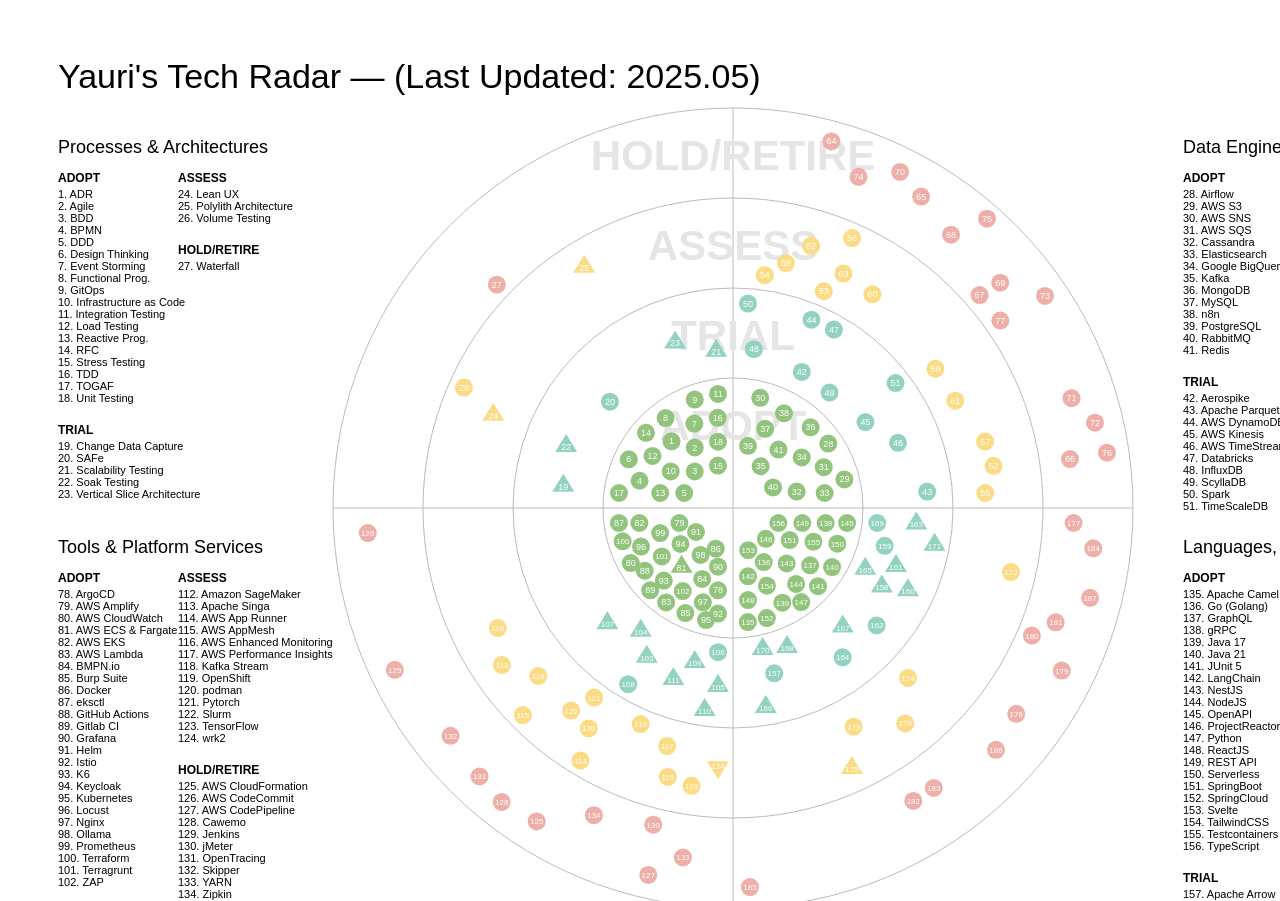
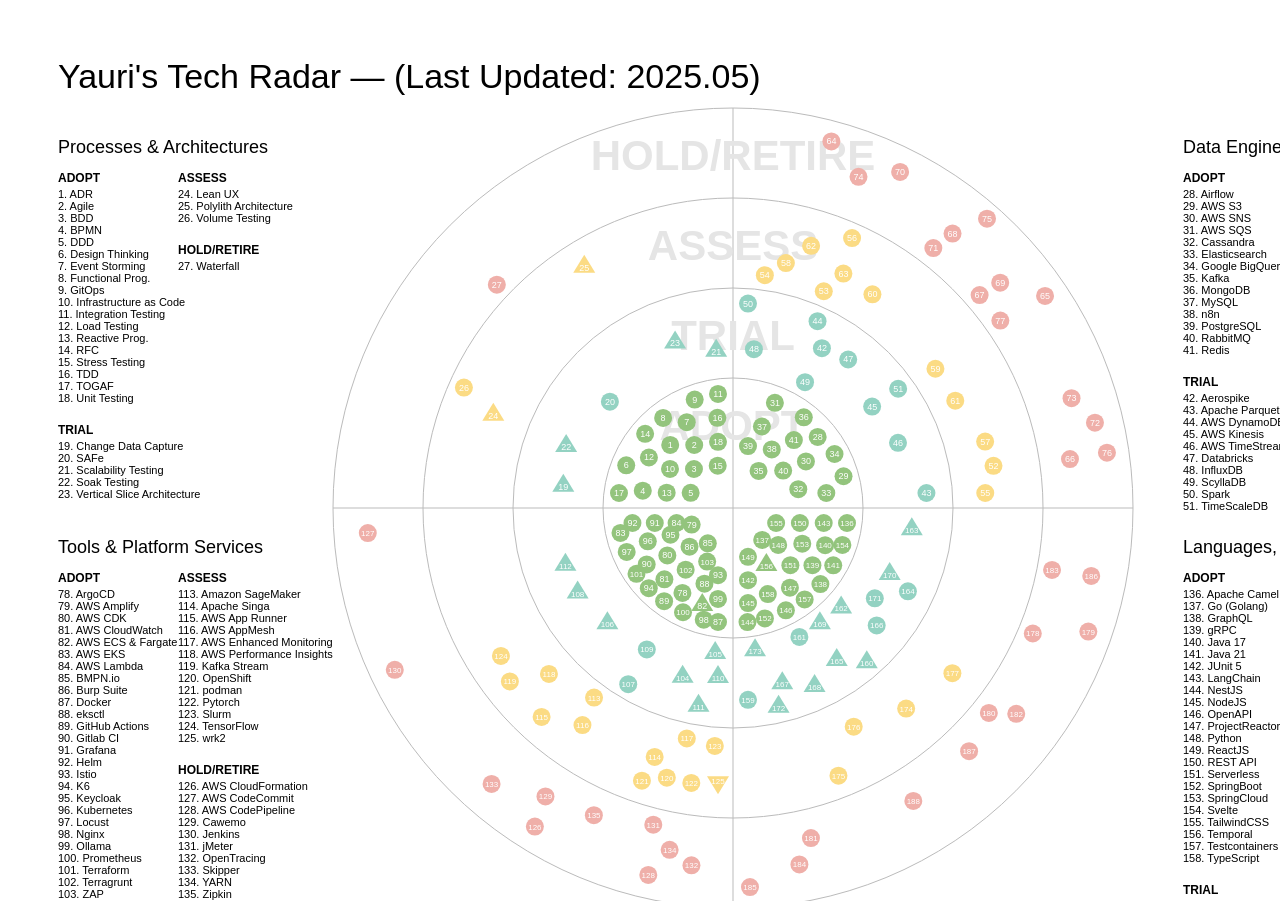
Before and after one commit to yauritux/personal-tech-radar, a website: page index.html in a window 1280 px wide. Shown: the top 901 px of the page. Drawn offline with nearby package versions, Linux system fonts and the light colour scheme.

Commit message:
chore: started to adopt Temporal and CDK

```diff
--- a/index.html
+++ b/index.html
@@ -663,7 +663,15 @@
             quadrant: 1,
             ring: 0,
             label: "Terraform",
-	    link: "https://www.terraform.io/",
+	          link: "https://www.terraform.io/",
+            active: true,
+            moved: 0,
+          },
+          {
+            quadrant: 1,
+            ring: 0,
+            label: "AWS CDK",
+            link: "https://aws.amazon.com/cdk/",
             active: true,
             moved: 0,
           },
@@ -1100,7 +1108,7 @@
           },
           {
             quadrant: 0,
-            ring: 2,
+            ring: 0,
             label: "Temporal",
             link: "https://temporal.io/",
             active: true,
```
